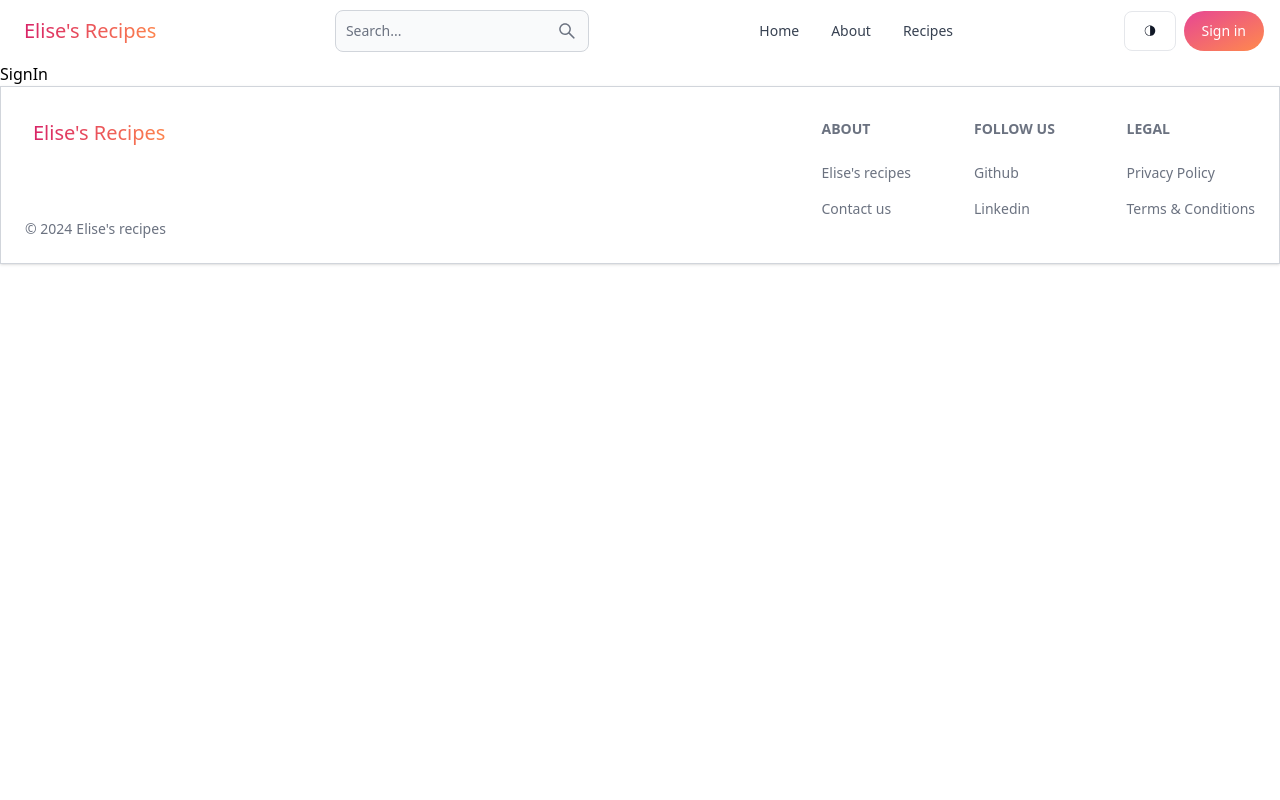
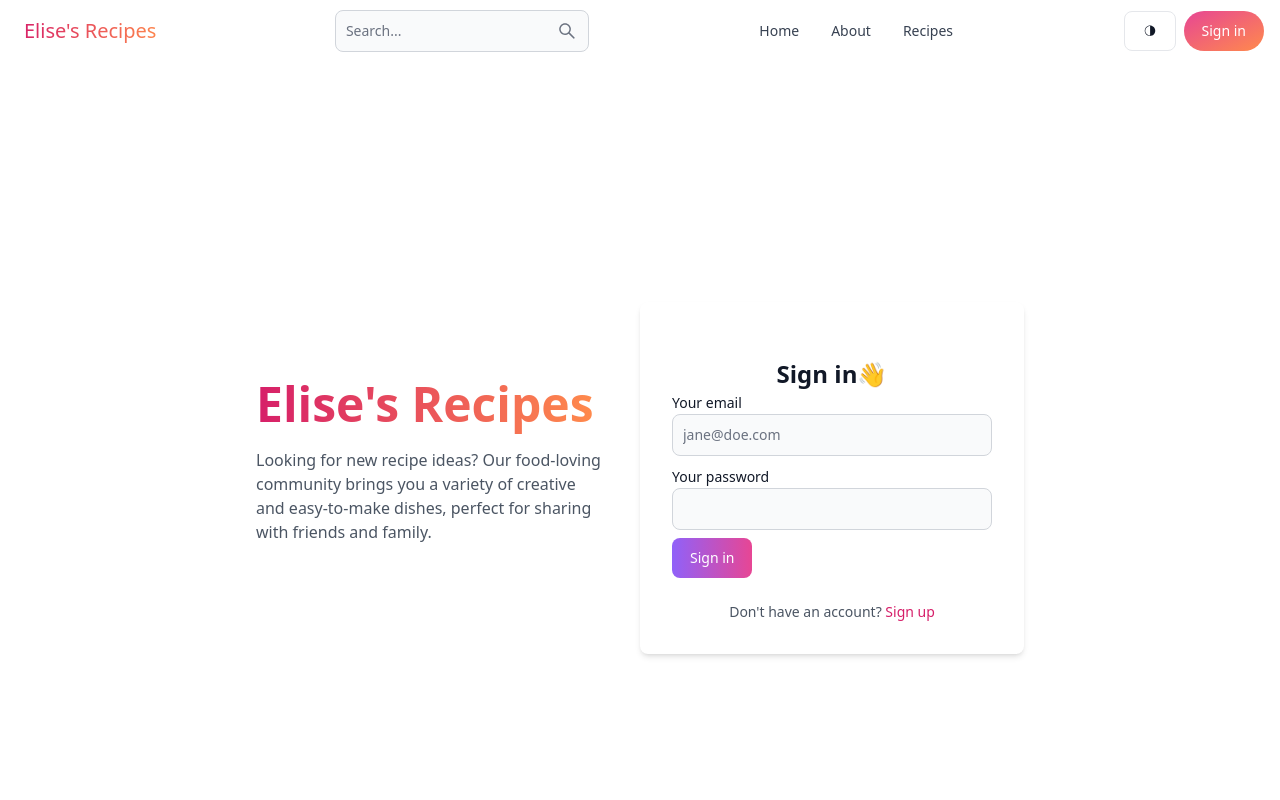
Before and after one commit to DelhiaGbelidji/elise-s-recipes, a React (Vite) app in the folder client/: page /signin in a window 1280 px wide. Shown: the top 800 px of the page. Built offline with nearby package versions, Linux system fonts and the light colour scheme.

Commit message:
add login form

```diff
--- a/client/src/api/auth/formatters.ts
+++ b/client/src/api/auth/formatters.ts
@@ -1,9 +1,17 @@
-import { Type_api_register, Type_register } from "./types";
+import {
+  Type_api_login,
+  Type_api_register,
+  Type_login,
+  Type_register,
+} from "./types";
 
-export const formatRegisterData = (data: Type_register) : Type_api_register => {
-    return {
-        username: data.username,
-        email: data.email,
-        password: data.password
-    }
-}
+export const formatRegisterData = (data: Type_register): Type_api_register => {
+  return {
+    username: data.username,
+    email: data.email,
+    password: data.password,
+  };
+};
+export const formatLoginData = (crendentials: Type_login): Type_api_login => {
+  return crendentials;
+};
--- a/client/src/api/auth/index.ts
+++ b/client/src/api/auth/index.ts
@@ -1,8 +1,8 @@
 /* eslint-disable @typescript-eslint/no-explicit-any */
 import { useMutation } from "react-query";
-import { formatRegisterData } from "./formatters";
-import { registerUser } from "./services";
-import { Type_register } from "./types";
+import { formatLoginData, formatRegisterData } from "./formatters";
+import { login, registerUser } from "./services";
+import { Type_login, Type_register } from "./types";
 import toast from "react-hot-toast";
 
 export const useMutationRegistereUser = () => {
@@ -19,3 +19,11 @@ export const useMutationRegistereUser = () => {
     },
   });
 };
+
+export const useMutationLogin = () => {
+  return useMutation({
+    mutationFn: (credentials: Type_login) => {
+      return login(formatLoginData(credentials));
+    },
+  });
+};
--- a/client/src/api/auth/services.ts
+++ b/client/src/api/auth/services.ts
@@ -1,8 +1,13 @@
 import axios from "axios";
-import { Type_api_register } from "./types";
+import { Type_api_login, Type_api_register } from "./types";
 import { Auth, URL_BASE } from "../paths";
 
 export const registerUser = async (data: Type_api_register) => {
   const response = await axios.post(`${URL_BASE}${Auth.REGISTER}`, data, {});
   return response.data;
 };
+
+export const login = async (credentials: Type_api_login) => {
+  const response = await axios.post(`${URL_BASE}${Auth.LOGIN}`, credentials, {});
+  return response.data;
+};
--- a/client/src/api/paths.ts
+++ b/client/src/api/paths.ts
@@ -4,4 +4,5 @@ export const URL_BASE = "http://localhost:3000/api/";
 
 export enum Auth {
   REGISTER = "auth/register",
+  LOGIN = "auth/login",
 }
--- /dev/null
+++ b/client/src/components/forms/LoginForm.tsx
@@ -0,0 +1,96 @@
+import { yupResolver } from "@hookform/resolvers/yup";
+import { Button, Label, Spinner, TextInput } from "flowbite-react";
+import { Controller, useForm } from "react-hook-form";
+import { useNavigate } from "react-router-dom";
+import * as Yup from "yup";
+import { Type_login } from "../../api/auth/types";
+import { useMutationLogin } from "../../api/auth";
+
+const Schema_login = Yup.object().shape({
+  email: Yup.string()
+    .required("Email is required")
+    .email("Invalid email address"),
+  password: Yup.string().required("Please enter your password"),
+});
+
+export const LoginForm = () => {
+  const navigate = useNavigate();
+  const {
+    control,
+    handleSubmit,
+    formState: { errors },
+  } = useForm<Type_login>({
+    defaultValues: {
+      email: "",
+      password: "",
+    },
+    resolver: yupResolver<Type_login>(Schema_login),
+  });
+
+  const {
+    mutateAsync: mutateLogin,
+    isLoading,
+    isSuccess,
+  } = useMutationLogin() || {};
+
+  // Form submission handler
+  const onSubmit = async (values: Type_login) => {
+    try {
+      await mutateLogin(values);
+
+      if (isSuccess) navigate("/dashboard");
+    } catch {
+      throw new Error("Something went wrong during login");
+    }
+  };
+
+  return (
+    <form onSubmit={handleSubmit(onSubmit)} className="flex flex-col gap-2">
+      <div>
+        <Label value="Your email" />
+        <Controller
+          name="email"
+          control={control}
+          render={({ field: { ...field } }) => (
+            <TextInput
+              {...field}
+              placeholder="jane@doe.com"
+              type="email"
+              helperText={errors.email?.message}
+            />
+          )}
+        />
+      </div>
+      <div>
+        <Label value="Your password" />
+        <Controller
+          name="password"
+          control={control}
+          render={({ field: { ...field } }) => (
+            <TextInput
+              {...field}
+              type="password"
+              helperText={errors.password?.message}
+            />
+          )}
+        />
+      </div>
+      <div className="input-wrapper">
+        <Button
+          gradientDuoTone="purpleToPink"
+          type="submit"
+          disabled={isLoading}
+        >
+          {isLoading ? (
+            <>
+              <Spinner size="sm" />
+              <span className="pl-3">Loading...</span>
+            </>
+          ) : (
+            "Sign in"
+          )}
+        </Button>
+      </div>
+    </form>
+  );
+};
--- a/client/src/components/forms/RegisterForm.tsx
+++ b/client/src/components/forms/RegisterForm.tsx
@@ -1,7 +1,7 @@
 import { yupResolver } from "@hookform/resolvers/yup";
 import { Button, Label, Spinner, TextInput } from "flowbite-react";
 import { Controller, useForm } from "react-hook-form";
-import { Link, useNavigate } from "react-router-dom";
+import { useNavigate } from "react-router-dom";
 import * as Yup from "yup";
 import { Type_register } from "../../api/auth/types";
 import { useMutationRegistereUser } from "../../api/auth";
@@ -42,13 +42,16 @@ export const RegisterForm = () => {
     resolver: yupResolver<Type_register>(Schema_register),
   });
 
-  const { mutateAsync, isLoading, isSuccess } =
-    useMutationRegistereUser() || {};
+  const {
+    mutateAsync: mutateRegister,
+    isLoading,
+    isSuccess,
+  } = useMutationRegistereUser() || {};
 
   // Form submission handler
   const onSubmit = async (values: Type_register) => {
     try {
-      await mutateAsync(values);
+      await mutateRegister(values);
 
       if (isSuccess) navigate("/signin");
     } catch {
@@ -57,9 +60,7 @@ export const RegisterForm = () => {
   };
 
   return (
-    <>
     <form onSubmit={handleSubmit(onSubmit)} className="flex flex-col gap-2">
-        <h1 className="bold text-2xl">Sign up 🍔</h1>
       <div>
         <Label value="Your username" />
         <Controller
@@ -136,12 +137,5 @@ export const RegisterForm = () => {
         </Button>
       </div>
     </form>
-      <div className="flex gap-2 text-sm mt-5">
-        <span>Have an account?</span>
-        <Link to="/signin" className="text-blue-500">
-          Sign In
-        </Link>
-      </div>
-    </>
   );
 };
--- a/client/src/pages/SignIn.tsx
+++ b/client/src/pages/SignIn.tsx
@@ -1,3 +1,45 @@
+import { Link } from "react-router-dom";
+import { LoginForm } from "../components/forms/LoginForm";
+
 export const SignIn = () => {
-  return <div>SignIn</div>;
+  return (
+    <div className="min-h-screen flex items-center justify-center py-12 px-4 sm:px-6 lg:px-8">
+      <div className="max-w-3xl w-full space-y-8 flex flex-col md:flex-row items-center gap-8">
+        <div className="text-center md:text-left md:flex-1">
+          <Link
+            to="/"
+            className="font-bold text-4xl md:text-5xl text-transparent bg-clip-text bg-gradient-to-r from-pink-600 to-orange-400"
+            aria-label="Elise's Recipes - Home"
+          >
+            Elise's Recipes
+          </Link>
+          <p className="mt-5 text-gray-600 text-sm md:text-base max-w-md">
+            Looking for new recipe ideas? Our food-loving community brings you a
+            variety of creative and easy-to-make dishes, perfect for sharing
+            with friends and family.
+          </p>
+        </div>
+        <div className="bg-white dark:bg-gray-800 p-8 rounded-lg shadow-md w-full md:w-96">
+          <h2 className="mt-6 text-center text-2xl font-bold text-gray-900 dark:text-white">
+            Sign in
+            <span role="img" aria-label="wave">
+              👋
+            </span>
+          </h2>
+          <LoginForm />
+          <div className="mt-6 text-center">
+            <p className="text-sm text-gray-600 dark:text-gray-400">
+              Don't have an account?{" "}
+              <Link
+                to="/signup"
+                className="font-medium text-pink-600 hover:text-pink-500"
+              >
+                Sign up
+              </Link>
+            </p>
+          </div>
+        </div>
+      </div>
+    </div>
+  );
 };
--- a/client/src/pages/SignUp.tsx
+++ b/client/src/pages/SignUp.tsx
@@ -3,26 +3,41 @@ import { RegisterForm } from "../components/forms/RegisterForm";
 
 export const SignUp = () => {
   return (
-    <div className="min-h-screen mt-20">
-      <div className="flex p-3 max-w-3xl mx-auto flex-col md:flex-row md:items-center gap-5">
-        <div className="flex-1">
+    <div className="min-h-screen flex items-center justify-center py-12 px-4 sm:px-6 lg:px-8">
+      <div className="max-w-3xl w-full space-y-8 flex flex-col md:flex-row items-center gap-8">
+        <div className="text-center md:text-left md:flex-1">
           <Link
             to="/"
-            className="font-bold dark:text-white text-4xl"
+            className="font-bold text-4xl md:text-5xl text-transparent bg-clip-text bg-gradient-to-r from-pink-600 to-orange-400"
             aria-label="Elise's Recipes - Home"
           >
-            <span className="px-2 py-1 text-transparent bg-clip-text bg-gradient-to-r from-pink-600 to-orange-400">
-              Elise's Recipes
-            </span>
+            Elise's Recipes
           </Link>
-          <p className="text-sm mt-5 text-gray-500">
+          <p className="mt-5 text-gray-600 text-sm md:text-base max-w-md">
             Looking for new recipe ideas? Our food-loving community brings you a
             variety of creative and easy-to-make dishes, perfect for sharing
             with friends and family.
           </p>
         </div>
-        <div className="flex-1">
+        <div className="bg-white dark:bg-gray-800 p-8 rounded-lg shadow-md w-full md:w-96">
+          <h2 className="mt-6 text-center text-2xl font-bold text-gray-900 dark:text-white">
+            Sign up
+            <span role="img" aria-label="burger">
+              🍔
+            </span>
+          </h2>
           <RegisterForm />
+          <div className="mt-6 text-center">
+            <p className="text-sm text-gray-600 dark:text-gray-400">
+              Already have an account?
+              <Link
+                to="/signin"
+                className="font-medium text-pink-600 hover:text-pink-500"
+              >
+                Sign in
+              </Link>
+            </p>
+          </div>
         </div>
       </div>
     </div>
```
Also changed, not shown: client/src/api/auth/types.ts (+7 -0 lines). Lines whose indentation alone changed are shown as unchanged.
